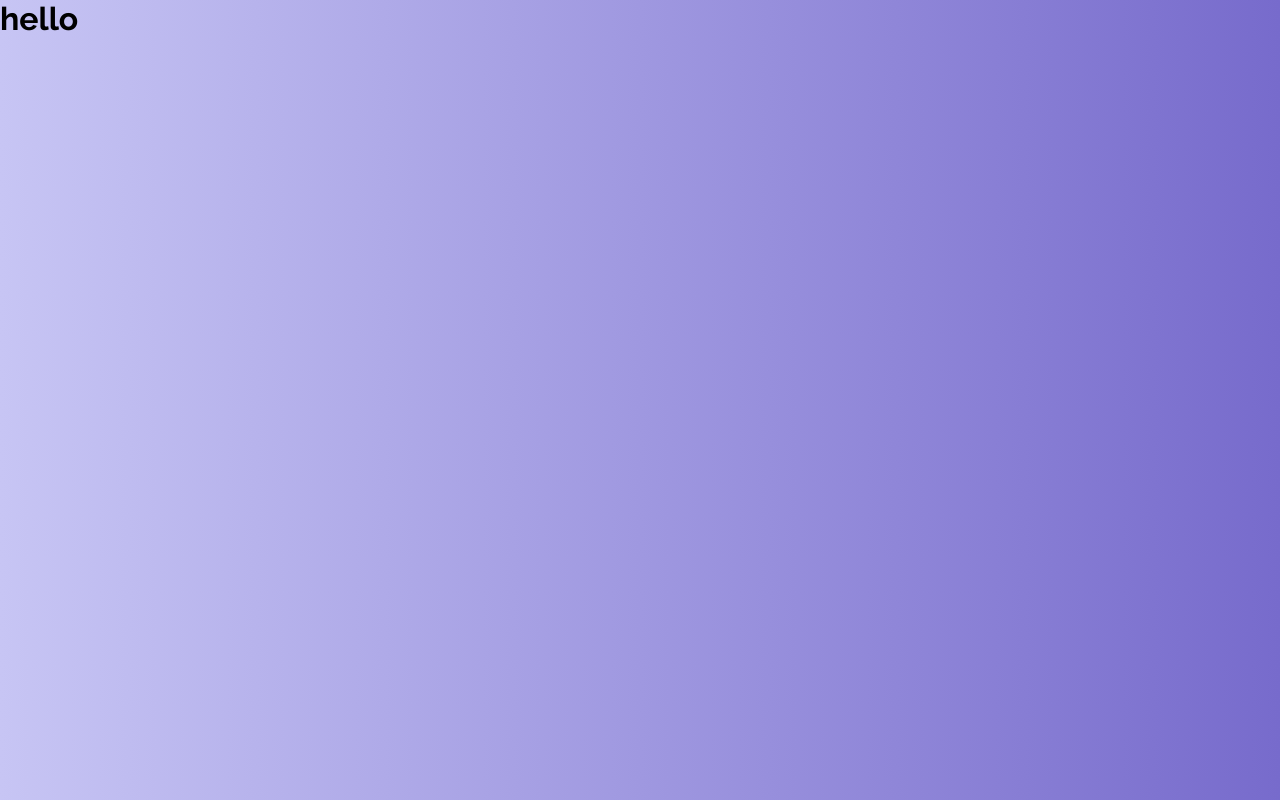
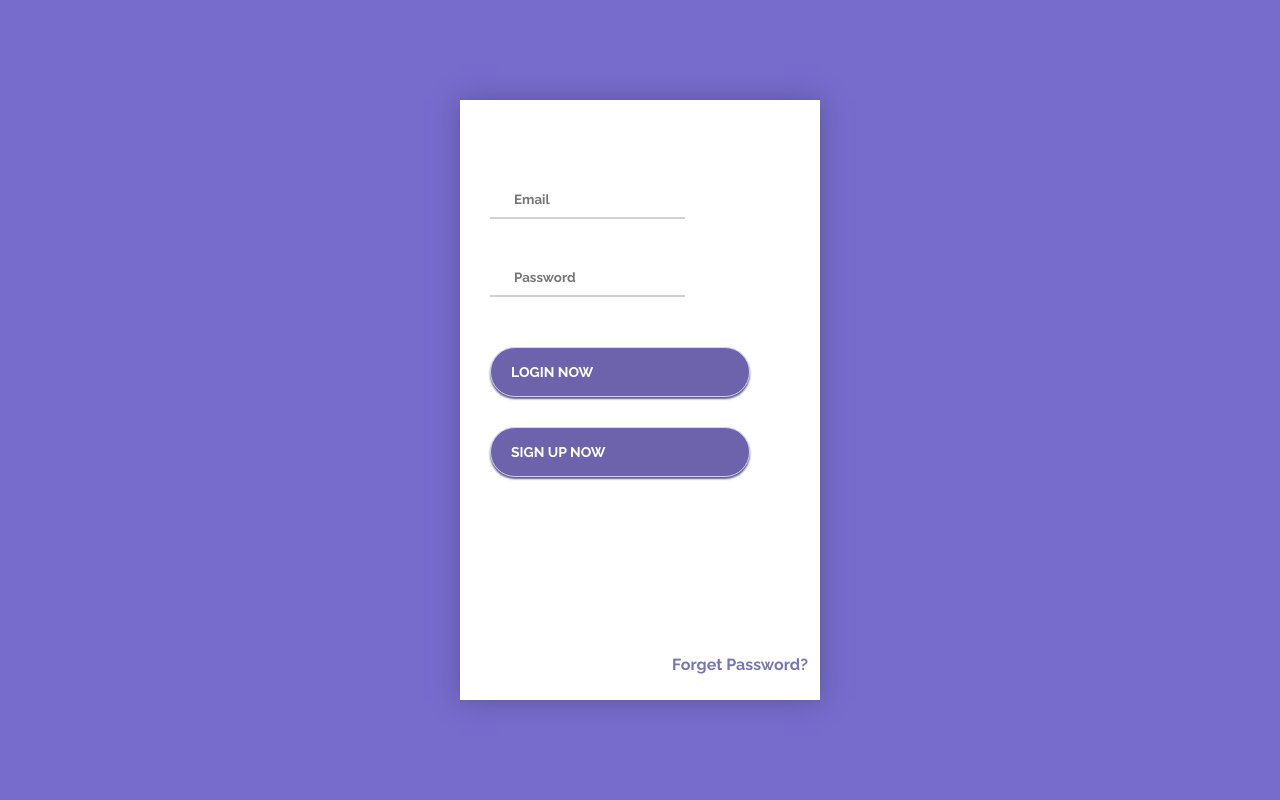
Before and after one commit to surjayanjati/-usermanagementfrontend, a React (Create React App) app: page /login in a window 1280 px wide. Built offline with nearby package versions, Linux system fonts and the light colour scheme.

Commit message:
User Login done Commit

```diff
--- a/src/Main.js
+++ b/src/Main.js
@@ -3,7 +3,7 @@ import { Routes,Route } from "react-router-dom";
 /// Importing The Components ----------------------------------------------------------------------------------->
 import SignupPage from "./components/SignupPage";
 import LoginPage from "./components/LoginPage";
-
+import DataLoadingPage from "./components/DataLoadingPage";
 
 
 
@@ -15,6 +15,7 @@ function  Main(){
         <Routes>
             <Route exact path="/signup" element={<SignupPage/>}/>
             <Route exact path="/login" element={<LoginPage/>}/>
+            <Route exact path="/loading" element={<DataLoadingPage/>}/>
         </Routes>
         </>
     )
--- /dev/null
+++ b/src/components/DataLoadingPage.jsx
@@ -0,0 +1,21 @@
+
+import "../public/css/loadingpage.css"
+
+
+
+
+/// Function For DataLoading Page ------------------------------------------------------------>
+function DataLoadingPage(){
+
+    return(
+        <>
+        <div className="mainloadbox">
+        <h1>Data Loading...</h1>
+        </div>
+
+
+        </>
+    )
+};
+
+export default DataLoadingPage;
--- a/src/components/LoginPage.jsx
+++ b/src/components/LoginPage.jsx
@@ -1,14 +1,114 @@
+/// Importing The Hooks ----------------------------------------------------------------------------------------------->
+import { useState } from "react";
+import {  useNavigate } from "react-router-dom";
+
+/// Importing The Css ------------------------------------------------------------------------------------------------->
+import "../public/css/signuplogin.css"
 
 
 
 
 /// Function For The LoginPage--------------------------------------------->
 function LoginPage(){
-    return(
-        <>
-        <h1>hello</h1>
-        </>
-    )
-};
+    // Using The useState Hook _______________________________________________/
+    const [initialFormData,setFormData]=useState({
+        email:"",
+        password:""
+    });
+    const [initialResponseData,setResponseData]=useState();
+    // Using The useNavigate Hook ____________________________________________/
+    const navigate=useNavigate();
+    // Function For The InputEvent ___________________________________________/
+    function inputEvent(e){
+        const {name,value}=e.target
+        setFormData((preValue)=>{
+            return{
+                ...preValue,
+                [name]:value
+            }
+        })
+    }
+
+    // Function For Login Form Submit ________________________________________/
+    async function loginFormSubmit(e){
+        e.preventDefault();
+        const data=JSON.stringify({email:initialFormData.email,password:initialFormData.password});
+        const response=await fetch("/usermanagementsystem/api/v1/users/loginusers",{
+            method:"POST",
+            headers:{
+                "Content-type":"application/json"
+            },
+            body:data
+        });
+        const responseData=await response.json();
+        switch (responseData.success) {
+            case true:
+                alert(responseData.msg)
+                break;
+            case false:
+             setResponseData(responseData.msg);
+             break
+            default:
+                setResponseData("Unable To Login")
+                break;
+        }
+
+    }
+    // Function For Checking If any Error Message is There Or Not ------------------------------------------------------------------>
+    function checkResponseMsg(){
+        if(initialResponseData!==""){
+         return <p>{initialResponseData}</p>
+        }else {
+            return <p></p>
+        }
+    }
+        return(
+            <>
+                <div className="whole-container">
+         <div className="container">
+        <div className="screen">
+            <div className="screen__content">
+                <form className="login" onSubmit={loginFormSubmit}>
+
+                    <div className="login__field">
+                        <i className="login__icon fa-solid fa-envelope"></i>
+                        <input type="text" className="login__input" name="email" placeholder="Email" onChange={inputEvent} />
+                    </div>
+
+                    <div className="login__field">
+                        <i className="login__icon fas fa-lock"></i>
+                        <input type="password" className="login__input" name="password" placeholder="Password" onChange={inputEvent}/>
+                    </div>
+                    <button className="button login__submit">
+                        <span className="button__text">Login Now</span>
+                        <i className="button__icon fas fa-chevron-right"></i>
+                    </button>
+
+                    <button className="button login__submit" onClick={()=>navigate("/adminpanel/signup")}>
+                    <span className="button__text">Sign Up Now</span>
+                    <i className="button__icon fas fa-chevron-left"></i>
+
+
+
+                    </button>
+                    <br />
+                    <div className="msgShowBox">
+                        {checkResponseMsg()}
+                        </div>
+                </form>
+                <div className="social-login">
+                    <p>Forget Password?</p>
+
+                </div>
+            </div>
+            <div className="screen__background">
+
+            </div>
+        </div>
+    </div>
+    </div>
+            </>
+        )
+    };
 
 export default LoginPage;
--- /dev/null
+++ b/src/public/css/loadingpage.css
@@ -0,0 +1,7 @@
+.mainloadbox{
+    height: 100%;
+    width: 100%;
+    display: flex;
+    justify-content: center;
+    align-items: center;
+}
```
